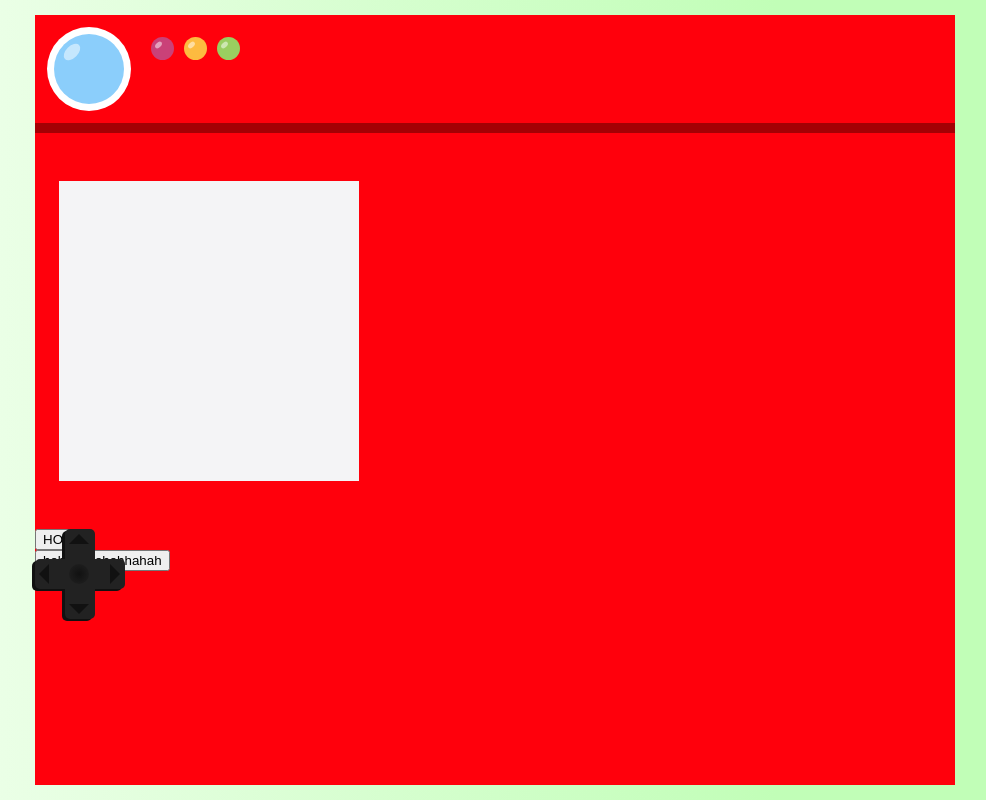
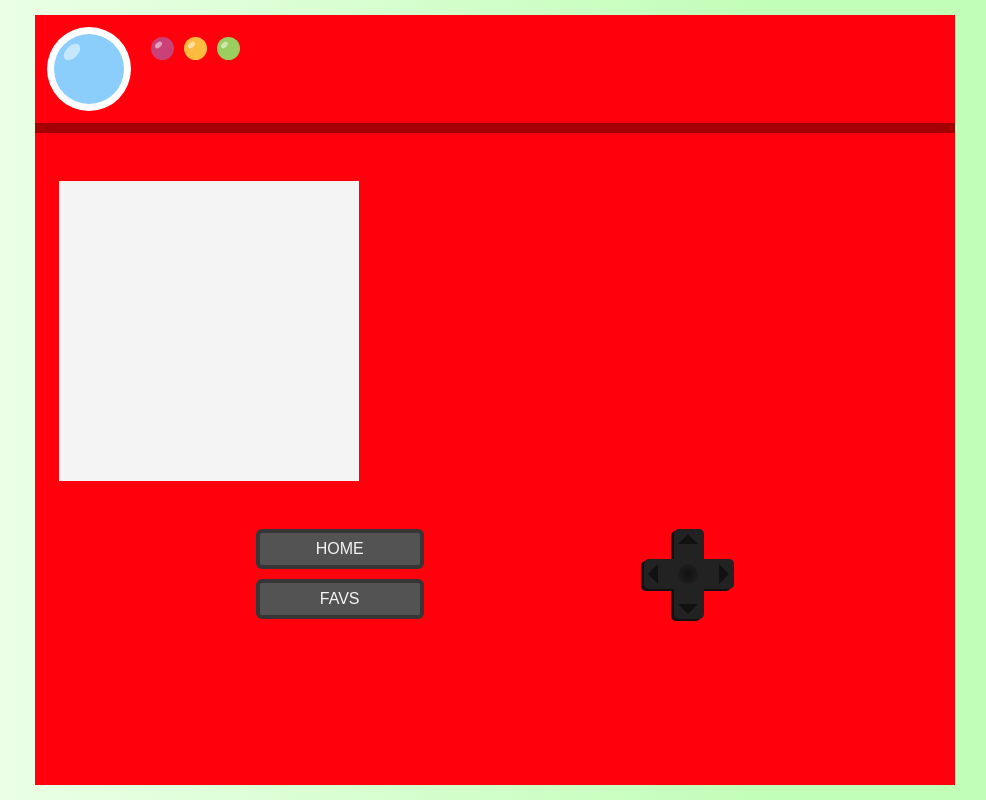
Before and after one commit to RosaMonro/pokedex, a React (Vite) app: page / in a window 1280 px wide. Shown: the whole page, without its empty margins (145-1131 px from the left). Built offline with nearby package versions, Linux system fonts and the light colour scheme; a web font is replaced by a local one.

Commit message:
commands

```diff
--- a/src/App.jsx
+++ b/src/App.jsx
@@ -10,18 +10,20 @@ function App() {
     <>
       <div className="pokedex">
         <Topbar />
-        <div className="pokedex-main">
-          <div className="pokedex-screen">
+        <div className="pokedex--main">
+          <div className="pokedex--screen">
             <Routes>
               <Route path="/" element={<Home />} />
             </Routes>
           </div>
-          <div className="pokedex-commands">
-            <div className="cross-btn"></div>
-            <BtnCross />
-            <div className="btn-options"></div>
-            <Button text="HOME" />
-            <Button text="hahahahahahhahah" />
+          <div className="pokedex--commands">
+            <div className="pokedex--commands--btncross">
+              <BtnCross />
+            </div>
+            <div className="pokedex--commands--btns">
+              <Button text="HOME" />
+              <Button text="FAVS" />
+            </div>
           </div>
         </div>
       </div>
--- a/src/components/BtnCross/BtnCross.scss
+++ b/src/components/BtnCross/BtnCross.scss
@@ -4,9 +4,7 @@
   width: 90px;
   height: 90px;
 
-  position: absolute;
-  /* 		top: 394px;
-  left: 230px; */
+  position: relative;
 }
 
 .topcross {
@@ -88,6 +86,8 @@
   position: absolute;
   top: 5px;
   left: 4px;
+
+  cursor: pointer;
 }
 
 .downT {
@@ -100,6 +100,8 @@
   position: absolute;
   bottom: 5px;
   left: 4px;
+
+  cursor: pointer;
 }
 
 .leftT {
@@ -112,6 +114,8 @@
   position: absolute;
   top: 5px;
   left: 4px;
+
+  cursor: pointer;
 }
 
 .rightT {
@@ -124,6 +128,8 @@
   position: absolute;
   top: 5px;
   right: 5px;
+
+  cursor: pointer;
 }
 
 .midCircle {
--- a/src/components/Button/Button.scss
+++ b/src/components/Button/Button.scss
@@ -1,7 +1,22 @@
 @import "../../scss/_variables";
 
 .btn {
-  display: flex;
-  align-items: center;
-  justify-content: center;
+  // display: flex;
+  // align-items: center;
+  // justify-content: center;
+
+  width: 16.8rem;
+  height: 4rem;
+
+  font-family: $font-machine;
+  font-size: $font-size-16;
+  color: $color-white;
+  background-color: $color-grey;
+  border: 4px solid $color-black-light;
+  border-radius: 6px;
+  cursor: pointer;
+
+  &:hover {
+    background-color: $color-black-light;
+  }
 }
--- a/src/scss/_mixins.scss
+++ b/src/scss/_mixins.scss
@@ -21,7 +21,7 @@ $h-large: 3rem;
 /*-----MEDIA QUERIES-----*/
 
 $bp-large: 90rem; //11440px
-$bp-medium: 57.5rem; //920px
+$bp-medium: 36rem; //576px
 $bp-small: 22.5rem; //360px
 
 @mixin mq($bp) {
--- a/src/scss/_pokedex.scss
+++ b/src/scss/_pokedex.scss
@@ -9,16 +9,31 @@
 
   background-color: $color-red;
 
-  &-main {
+  &--main {
     display: flex;
     flex-direction: column;
   }
 
-  &-screen {
+  &--screen {
     background-color: $color-white;
-    width: 300px;
-    height: 300px;
+    height: 30rem;
+    max-width: 48rem;
+    width: 30rem;
+
     margin: $unit-48 $unit-24;
     // padding: $unit-12;
   }
+
+  &--commands {
+    display: flex;
+    flex-direction: row-reverse;
+    justify-content: space-evenly;
+    align-items: center;
+
+    &--btns {
+      display: flex;
+      flex-direction: column;
+      gap: $unit-10;
+    }
+  }
 }
--- a/src/scss/_variables.scss
+++ b/src/scss/_variables.scss
@@ -7,7 +7,7 @@ $color-red-light: #ff4c55;
 $color-black-dark: #111111;
 $color-black: #222222;
 $color-black-light: #363636;
-$color-grey: #636363;
+$color-grey: #535353;
 
 $color-deepblue: #42cae7;
 $color-skyblue: #8bcefb;
@@ -16,7 +16,7 @@ $color-fuchsia: #ca4178;
 $color-green: #9ace60;
 $color-yellow: #fdbb40;
 
-$color-white: #f4f4f6;
+$color-white: #f4f4f4;
 $color-pure-white: #ffffff;
 $color-transparent: #ffffff80;
 
@@ -35,8 +35,10 @@ $font-size-24: 2.4rem;
 
 /*----unidades---*/
 
+$unit-6: 0.6rem;
 $unit-10: 1rem;
 $unit-12: 1.2rem;
 $unit-24: 2.4rem;
 $unit-36: 3.6rem;
 $unit-48: 4.8rem;
+$unit-86: 8.6rem;
```
